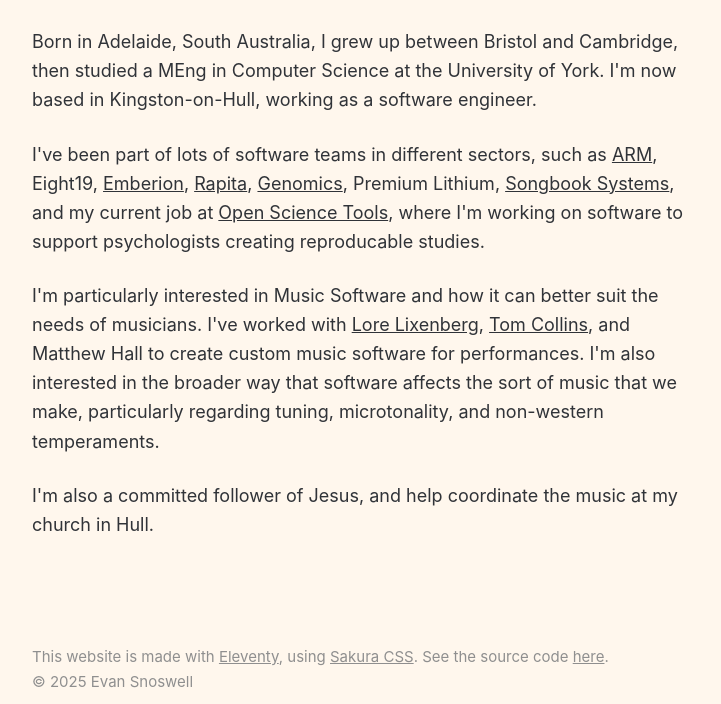
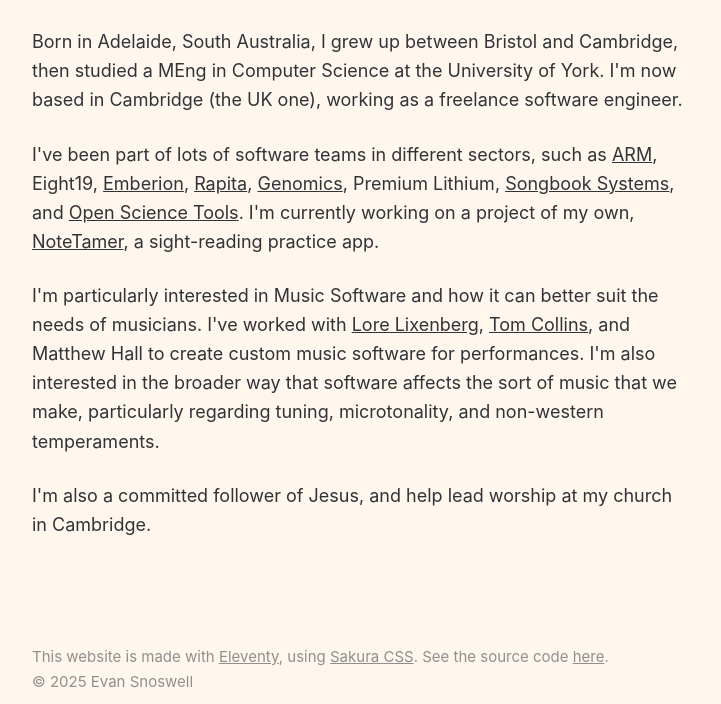
Before and after one commit to superev12/personal_website, an Eleventy site: page src/about.md in a window 1280 px wide. Shown: the part 96-800 px from the top of the page, without its empty margins (279-1000 px from the left). Built offline with nearby package versions, Linux system fonts and the light colour scheme; Eleventy itself is replaced by a stand-in of ours; files that its build step writes are made by us from their sources.

Commit message:
update about section

```diff
--- a/src/about.md
+++ b/src/about.md
@@ -4,10 +4,10 @@ title: About
 eleventyExcludeFromCollections: true
 ---
 
-Born in Adelaide, South Australia, I grew up between Bristol and Cambridge, then studied a MEng in Computer Science at the University of York. I'm now based in Kingston-on-Hull, working as a software engineer.
+Born in Adelaide, South Australia, I grew up between Bristol and Cambridge, then studied a MEng in Computer Science at the University of York. I'm now based in Cambridge (the UK one), working as a freelance software engineer.
 
-I've been part of lots of software teams in different sectors, such as [ARM](https://www.arm.com), Eight19, [Emberion](https://www.emberion.com), [Rapita](https://www.rapitasystems.com), [Genomics](https://www.genomics.com), Premium Lithium, [Songbook Systems](https://www.songbook-pro.com), and my current job at [Open Science Tools](https://opensciencetools.org/), where I'm working on software to support psychologists creating reproducable studies.
+I've been part of lots of software teams in different sectors, such as [ARM](https://www.arm.com), Eight19, [Emberion](https://www.emberion.com), [Rapita](https://www.rapitasystems.com), [Genomics](https://www.genomics.com), Premium Lithium, [Songbook Systems](https://www.songbook-pro.com), and [Open Science Tools](https://opensciencetools.org/). I'm currently working on a project of my own, [NoteTamer](/posts/notetamer), a sight-reading practice app.
 
 I'm particularly interested in Music Software and how it can better suit the needs of musicians. I've worked with [Lore Lixenberg](https://www.lorelixenberg.art), [Tom Collins](https://www.tomcollinsresearch.net/), and Matthew Hall to create custom music software for performances. I'm also interested in the broader way that software affects the sort of music that we make, particularly regarding tuning, microtonality, and non-western temperaments.
 
-I'm also a committed follower of Jesus, and help coordinate the music at my church in Hull.
+I'm also a committed follower of Jesus, and help lead worship at my church in Cambridge.
```
Also changed, not shown: 2 other files.
